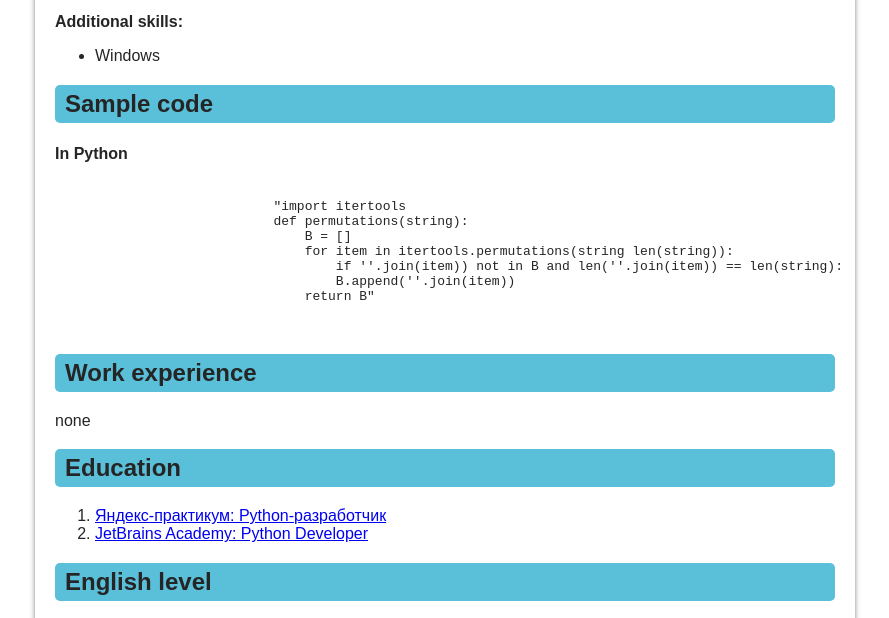
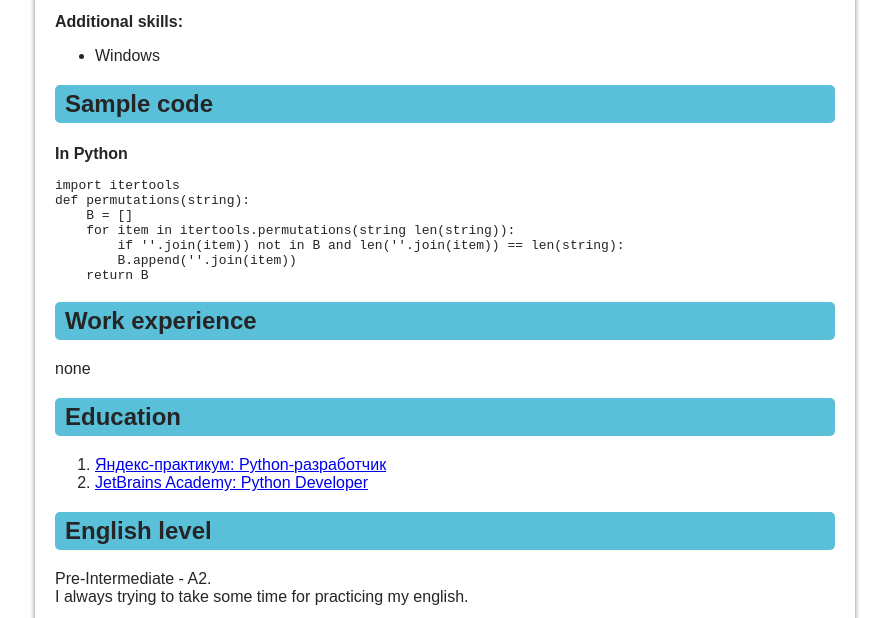
Before and after one commit to Karandash85/rsschool-cv, a plain HTML site: page index.html in a window 1280 px wide. Shown: the part 1000-1618 px from the top of the page, without its empty margins (195-1084 px from the left). Drawn offline with nearby package versions, Linux system fonts and the light colour scheme.

Commit message:
feat: bugfix

```diff
--- a/index.html
+++ b/index.html
@@ -81,18 +81,18 @@
             </div>
             <div class="sample_code">
                 <h2 id="sample_code">Sample code</h2>
-                <p>
+
                 <h4>In Python</h4>
-                </p>
+
                 <pre>
                     <code class="html">
-                            "import itertools
+import itertools
 def permutations(string):
     B = []
     for item in itertools.permutations(string len(string)):
         if ''.join(item)) not in B and len(''.join(item)) == len(string):
         B.append(''.join(item))
-                                return B"
+    return B
                     </code>
                 </pre>
             </div>
--- a/style.css
+++ b/style.css
@@ -133,6 +133,15 @@ pre {
     font-family: monospace;
     white-space: pre;
     margin: 0;
+    height: 120px;
+}
+
+code {
+    margin: 5px;
+}
+
+.sample_code h4 {
+    margin-bottom: 0;
 }
 
 /* Burger-menu */
```
Lines whose indentation alone changed are shown as unchanged.
